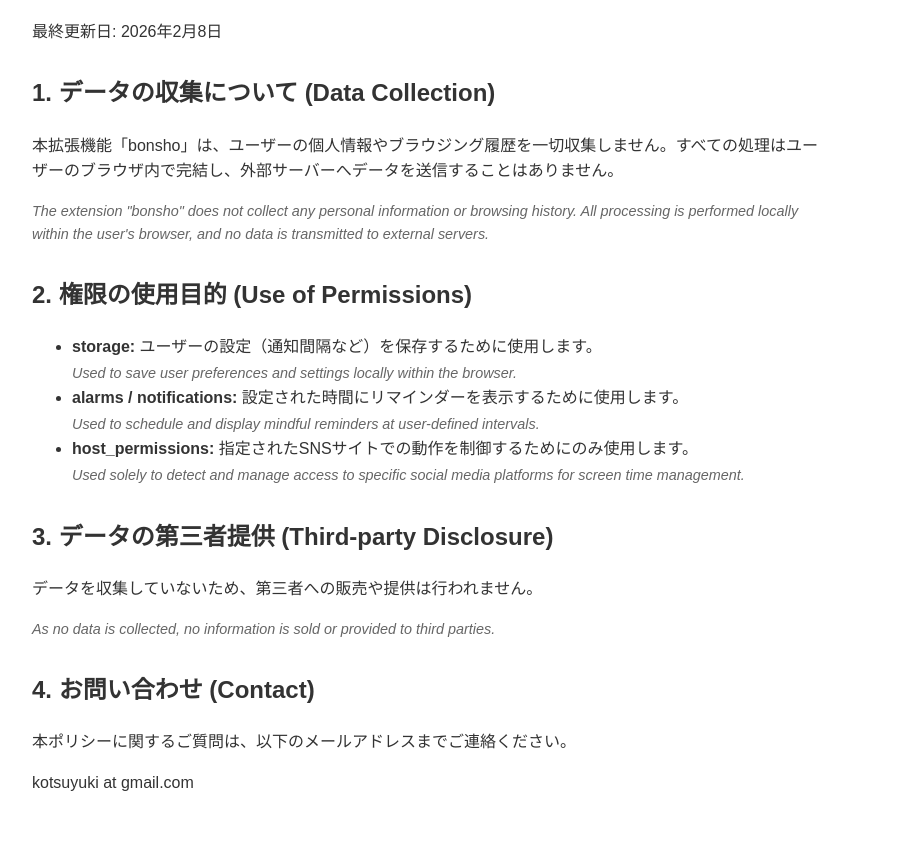
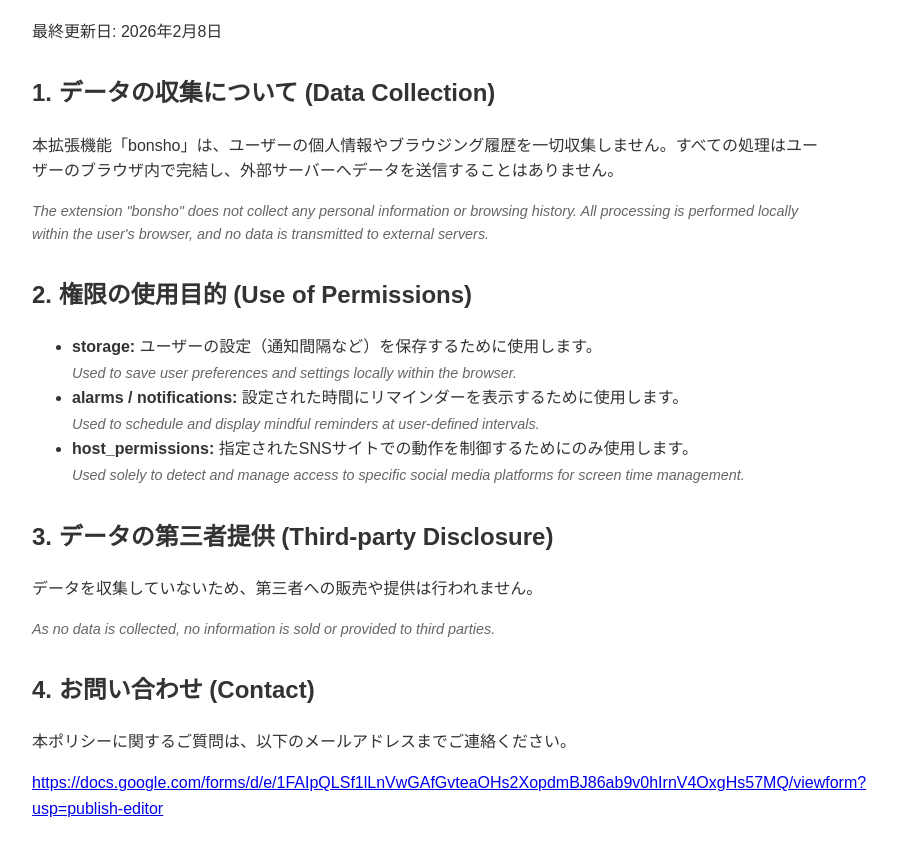
Before and after one commit to t-chov/bonsho-privacy-policy, a plain HTML site: page index.html in a window 1280 px wide. Shown: the part 106-962 px from the top of the page, without its empty margins (208-1105 px from the left). Drawn offline with Linux system fonts and the light colour scheme.

Commit message:
Update index.html

```diff
--- a/index.html
+++ b/index.html
@@ -45,6 +45,6 @@
 
     <h2>4. お問い合わせ (Contact)</h2>
     <p>本ポリシーに関するご質問は、以下のメールアドレスまでご連絡ください。</p>
-    <p>kotsuyuki at gmail.com</p>
+    <a href="https://docs.google.com/forms/d/e/1FAIpQLSf1lLnVwGAfGvteaOHs2XopdmBJ86ab9v0hIrnV4OxgHs57MQ/viewform?usp=publish-editor">https://docs.google.com/forms/d/e/1FAIpQLSf1lLnVwGAfGvteaOHs2XopdmBJ86ab9v0hIrnV4OxgHs57MQ/viewform?usp=publish-editor</a>
 </body>
 </html>
```
